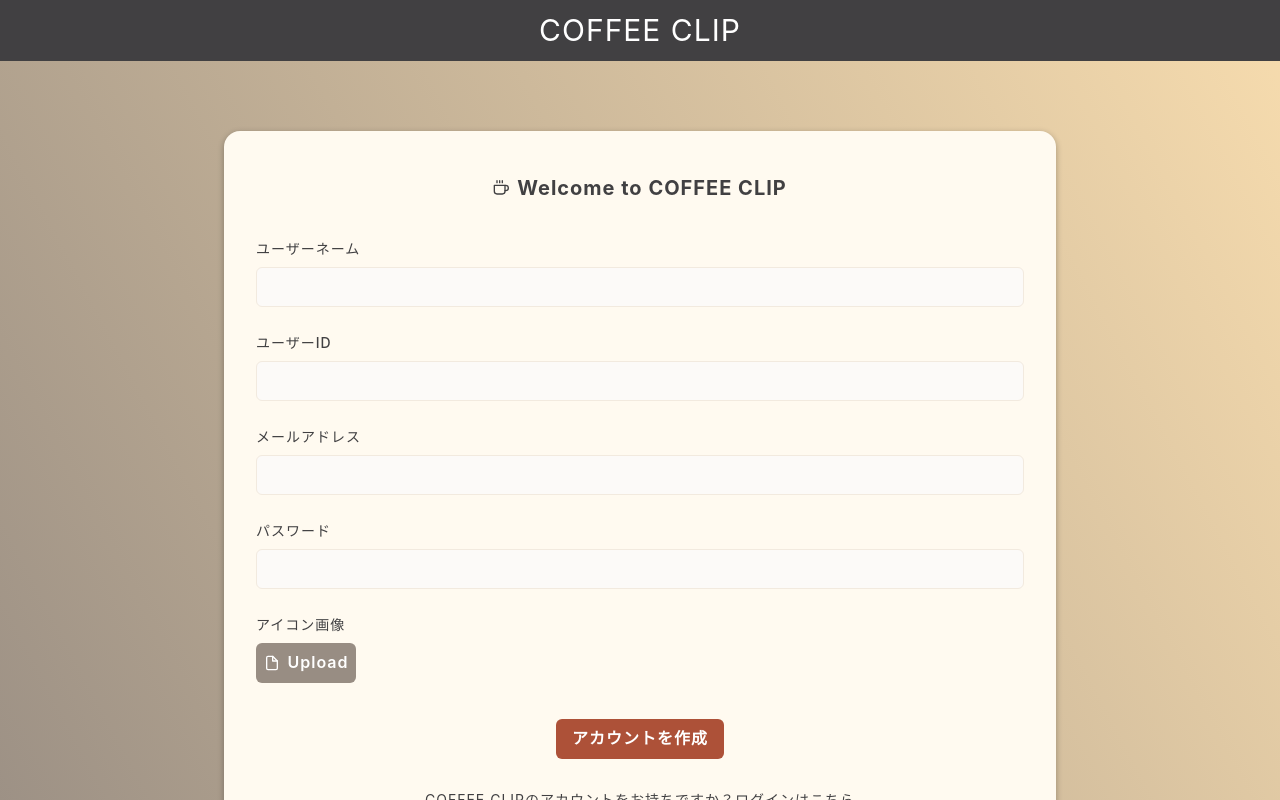
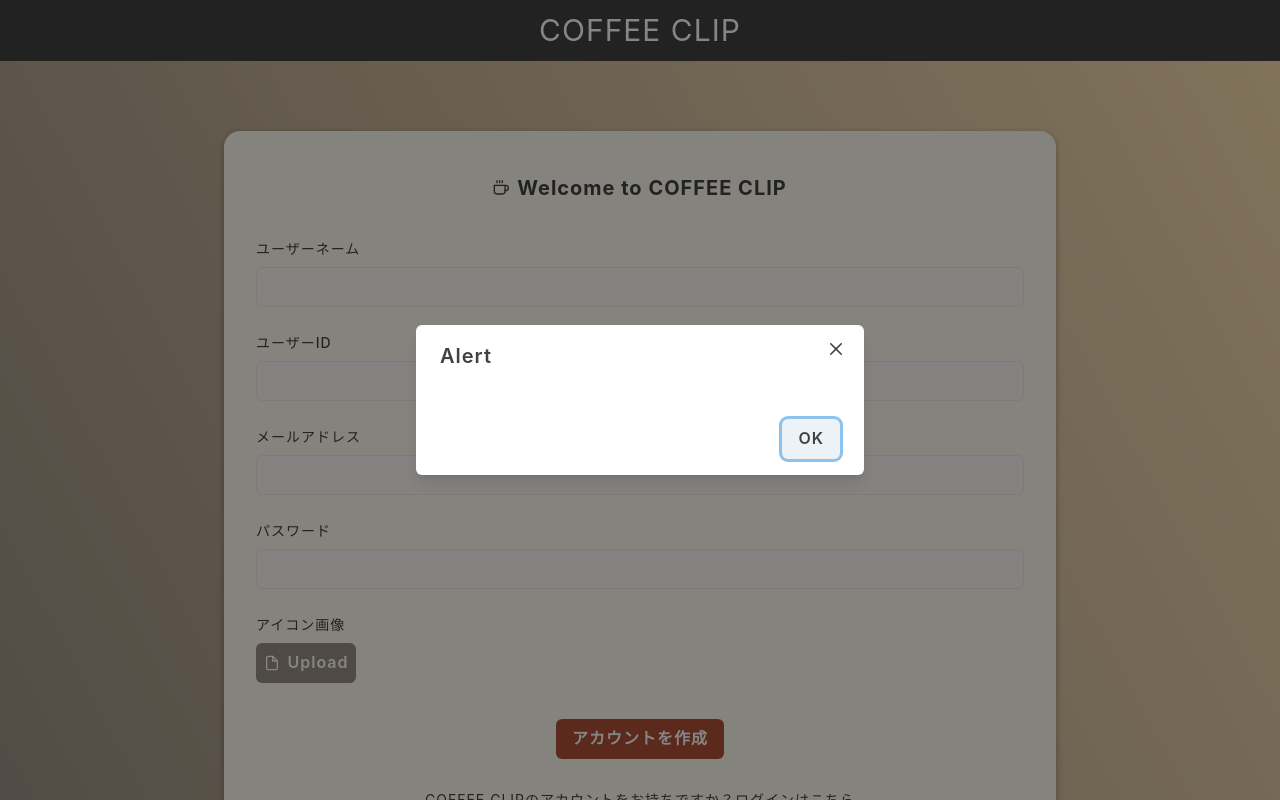
Before and after one commit to ccj7/coffee-clip, a Next.js app in the folder front/: page /user/signup in a window 1280 px wide. Shown: the top 800 px of the page. Built offline with nearby package versions, Linux system fonts and the light colour scheme; no server answers.

Commit message:
feat: alertコンポーネントを作成

```diff
--- /dev/null
+++ b/front/components/Alert.tsx
@@ -0,0 +1,53 @@
+import {
+  AlertDialog,
+  AlertDialogBody,
+  AlertDialogFooter,
+  AlertDialogHeader,
+  AlertDialogContent,
+  AlertDialogOverlay,
+  Button,
+  useDisclosure,
+  AlertDialogCloseButton,
+} from '@chakra-ui/react'
+import { useEffect, useRef } from 'react'
+
+function Alert(props: any) {
+  const { alert, message } = props
+
+  const { isOpen, onOpen, onClose } = useDisclosure()
+  const cancelRef = useRef(null)
+
+  useEffect(() => {
+    if (alert) {
+      onOpen()
+    }
+  }, [])
+
+  return (
+    <>
+      {/* <Button onClick={onOpen}>Discard</Button> */}
+      <AlertDialog
+        motionPreset="slideInBottom"
+        leastDestructiveRef={cancelRef}
+        onClose={onClose}
+        isOpen={isOpen}
+        isCentered
+      >
+        <AlertDialogOverlay />
+
+        <AlertDialogContent>
+          <AlertDialogHeader>Alert</AlertDialogHeader>
+          <AlertDialogCloseButton />
+          <AlertDialogBody>{message}</AlertDialogBody>
+          <AlertDialogFooter>
+            <Button ref={cancelRef} onClick={onClose}>
+              OK
+            </Button>
+          </AlertDialogFooter>
+        </AlertDialogContent>
+      </AlertDialog>
+    </>
+  )
+}
+
+export default Alert
--- a/front/pages/user/signup.tsx
+++ b/front/pages/user/signup.tsx
@@ -1,4 +1,4 @@
-import { VFC } from 'react'
+import { useState, VFC } from 'react'
 import Head from 'next/head'
 import { useRouter } from 'next/router'
 import { useForm, FormProvider } from 'react-hook-form'
@@ -11,11 +11,15 @@ import { isLoggedIn } from '../../util'
 import Header from '../../components/Header'
 import InputForm from '../../components/InputForm'
 import ImageUpload from '../../components/ImageUpload'
+import Alert from '../../components/Alert'
 
 import { Box, Button, Heading, Center, HStack, Link } from '@chakra-ui/react'
 import { FiCoffee } from 'react-icons/fi'
 
 const Signup: WithGetAccessControl<VFC> = () => {
+  const [alert, setAlert] = useState<boolean>(false)
+  const [message, setMessage] = useState<string>('')
+
   const methods = useForm()
   const router = useRouter()
 
@@ -141,6 +145,7 @@ const Signup: WithGetAccessControl<VFC> = () => {
           </Center>
         </Box>
       </Box>
+      <Alert alert={true} message={message} />
     </Box>
   )
 }
```
